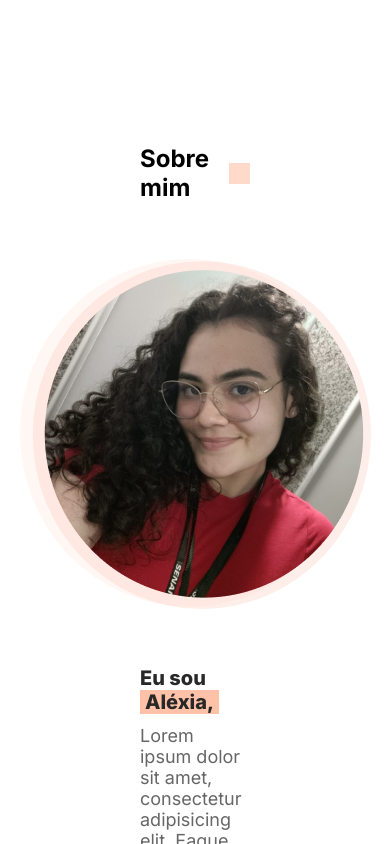
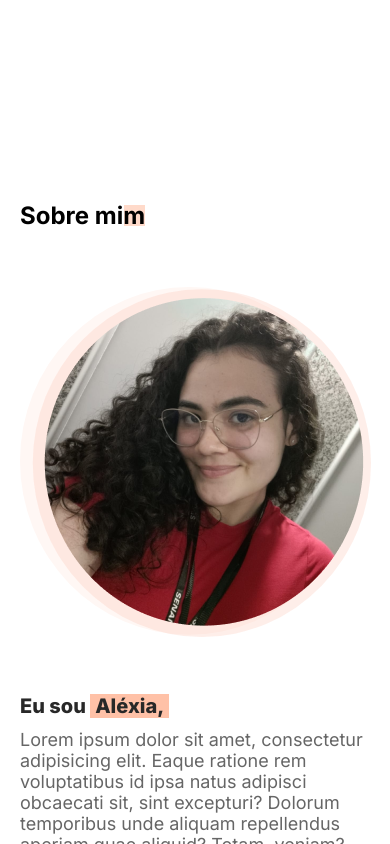
Before and after one commit to alexiamelhado18/portifolio_alexia, a Next.js app in the folder frontend/: page / in a window 390 px wide. Shown: the part 720-1564 px from the top of the page. Built offline with nearby package versions, Linux system fonts and the light colour scheme.

Commit message:
style: inclusao de estilizacao do css global

```diff
--- a/frontend/src/app/globals.css
+++ b/frontend/src/app/globals.css
@@ -12,6 +12,7 @@
   --cor2: #282828;
   --cor3: #666666;
   --cor4: #ffdaca;
+  --cor5: #F4F4F4;
 }
 
 h2 {
@@ -19,5 +20,19 @@
 }
 
 main {
+  display: flex;
+  flex-direction: column;
+  align-items: center;
+  gap: 57px;
+  margin-top: 57px;
   padding: 20px 140px;
 }
+
+@media only screen and (max-width: 730px) {
+  main {
+    padding: 20px;
+    display: flex;
+    flex-direction: column;
+    align-items: center;
+  }
+}
```
